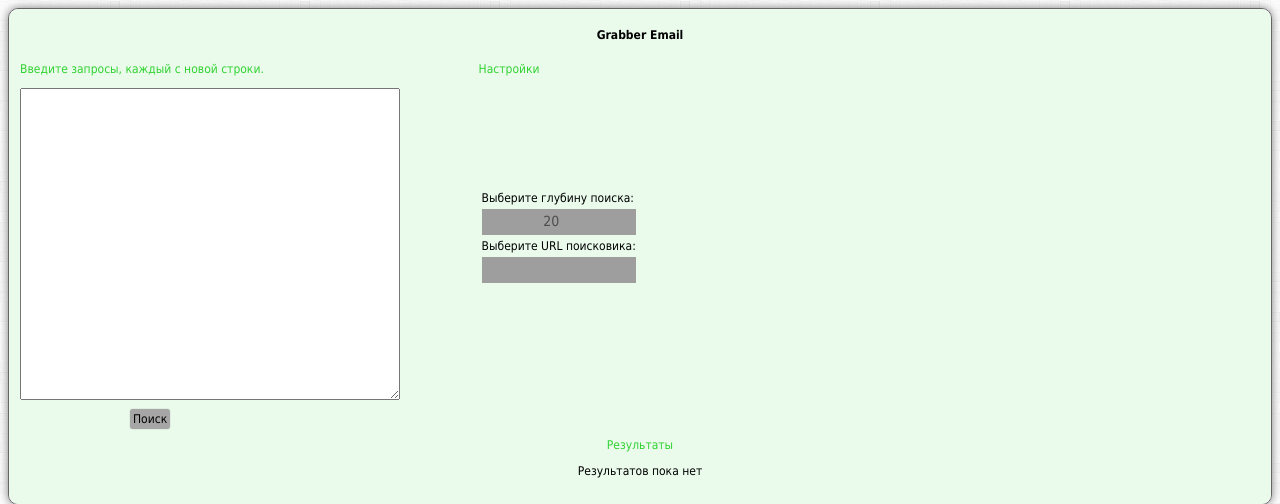
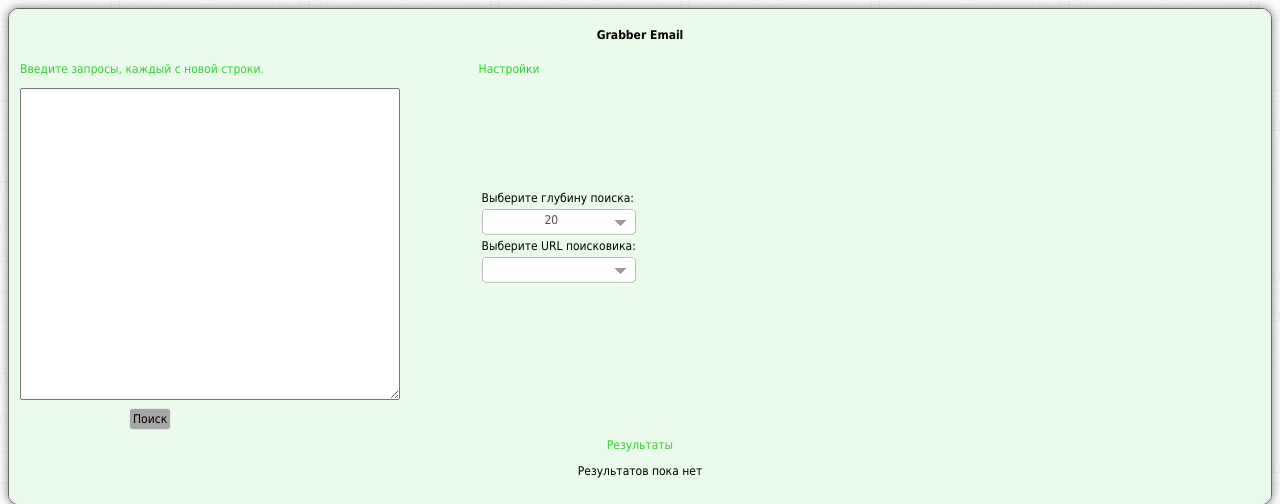
Before and after one commit to valentinafom/emailgrabber, a PHP site: page / in a window 1280 px wide. Shown: the top 504 px of the page. Run offline with PHP 8.4, Linux system fonts and the light colour scheme; grey boxes are pictures that could not be loaded.

Commit message:
select.css поменял стили под главную страницу

```diff
--- a/www/css/selects.css
+++ b/www/css/selects.css
@@ -1,5 +1,5 @@
 .selectArea, .center_a, .selectArea .left, .scrollbar-up, .scrollbar-down, .scrollbar-handle {
-background: url(selects.png) no-repeat;
+background: url(../images/selects.png) no-repeat;
 }
 .selectArea {
 height:26px !important;
@@ -9,7 +9,7 @@ position: relative;
 }
 .selectArea input {
 color: #4e4e4e !important;
-font-size: 14px !important;
+font-size: 12px !important;
 border: none !important;
 background: none !important;
 position: absolute;
@@ -24,7 +24,7 @@ height: auto !important;
 }
 textArea {
   font-family: Tahoma;
-  font-size: 14px !important;
+  font-size: 12px !important;
   color: #4e4e4e !important;
   padding: 5px;
 }
@@ -68,7 +68,7 @@ padding: 2px 0 !important;
 border-left: 1px solid #bdbcbd !important;
 border-right: 1px solid #bdbcbd !important;
 color: #4e4e4e !important;
-font-size: 14px !important;
+font-size: 12px !important;
 text-indent: 10px;
 display: block;
 height: 15px;
@@ -85,7 +85,7 @@ background: #e76624;
 color: #fff !important;
 }
 .selectArea .optionsDivInvisible span.over {
-background: #e76624;
+background: #31D231;
 color: #fff !important;
 }
 .scrollbar-container {
```
